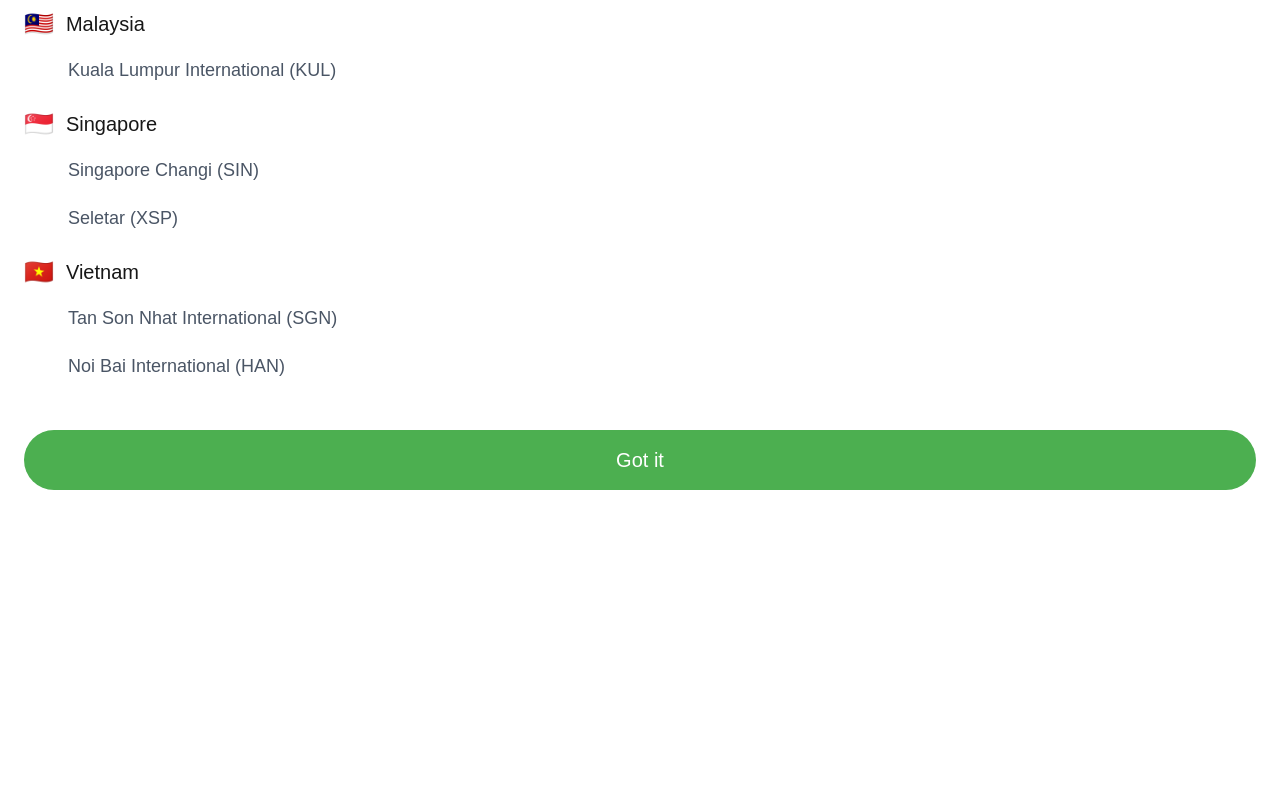
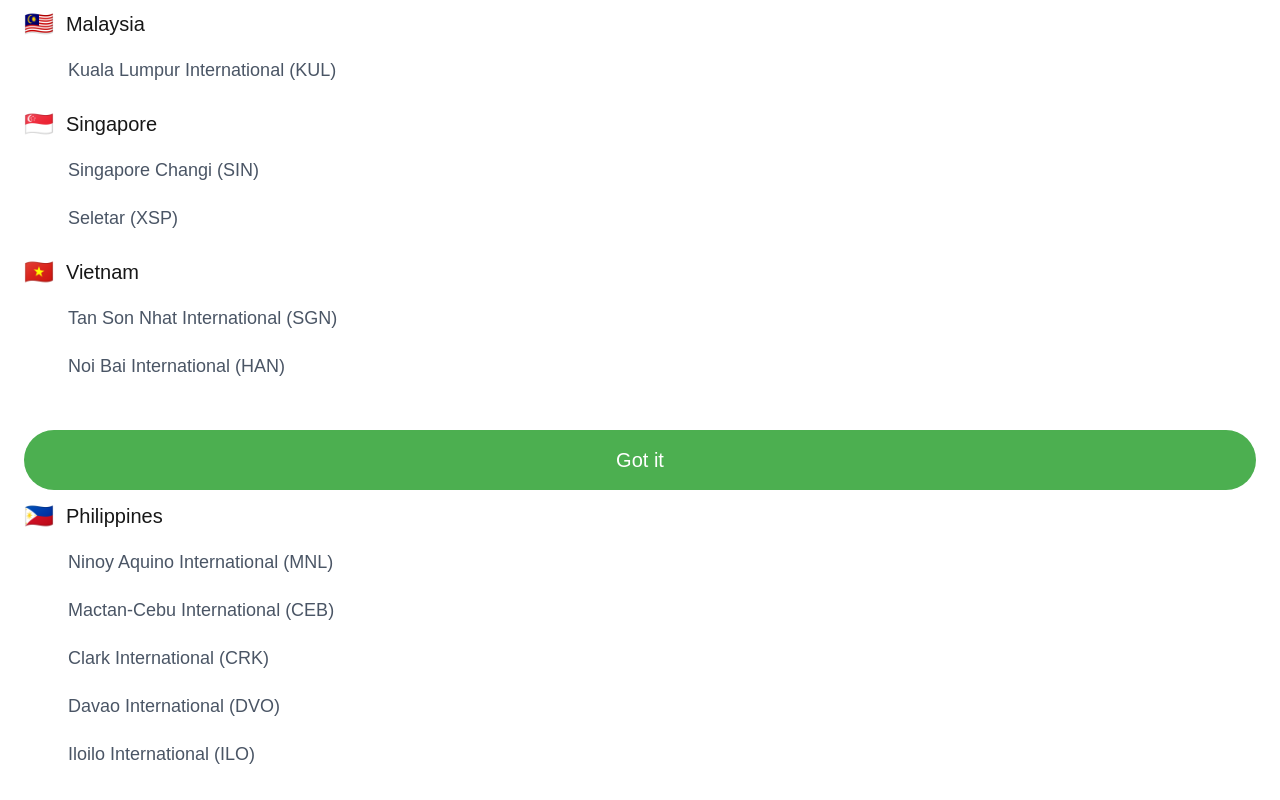
Before and after one commit to dqhieu/TestBottomSheet, a Next.js app: page / in a window 1280 px wide. Shown: the part 310-1110 px from the top of the page. Before the commit the page ends 870 px from the top, so only its background shows below. Built offline with nearby package versions, Linux system fonts and the light colour scheme.

Commit message:
add airports

```diff
--- a/app/components/BottomSheet.tsx
+++ b/app/components/BottomSheet.tsx
@@ -123,6 +123,32 @@ export default function BottomSheet() {
                   </div>
                 </div>
               </div>
+
+              {/* Philippines */}
+              <div>
+                <div className="flex items-center gap-3 mb-4">
+                  <span className="text-2xl">🇵🇭</span>
+                  <span className="text-xl font-medium">Philippines</span>
+                </div>
+
+                <div className="space-y-5 pl-11">
+                  <div className="block text-gray-600 text-lg w-full text-left">
+                    Ninoy Aquino International (MNL)
+                  </div>
+                  <div className="block text-gray-600 text-lg w-full text-left">
+                    Mactan-Cebu International (CEB)
+                  </div>
+                  <div className="block text-gray-600 text-lg w-full text-left">
+                    Clark International (CRK)
+                  </div>
+                  <div className="block text-gray-600 text-lg w-full text-left">
+                    Davao International (DVO)
+                  </div>
+                  <div className="block text-gray-600 text-lg w-full text-left">
+                    Iloilo International (ILO)
+                  </div>
+                </div>
+              </div>
             </div>
           </div>
 
```
